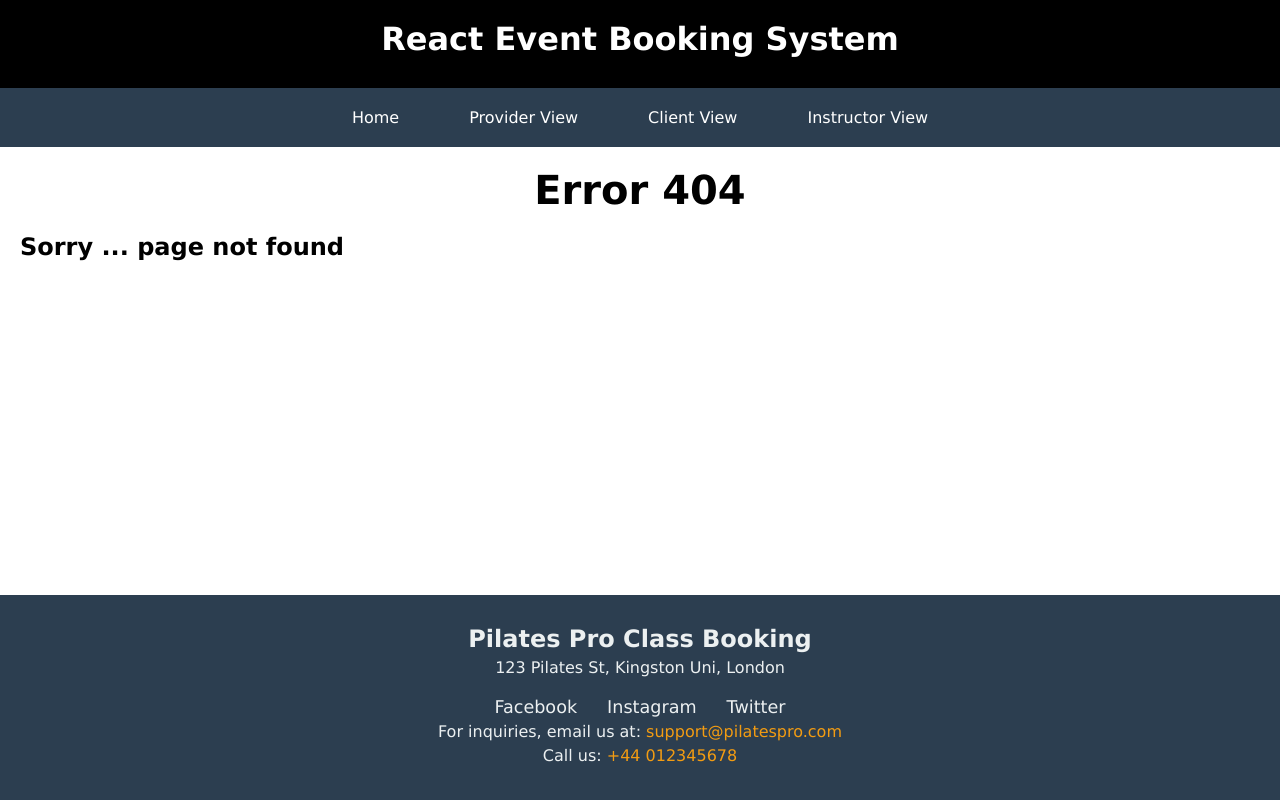
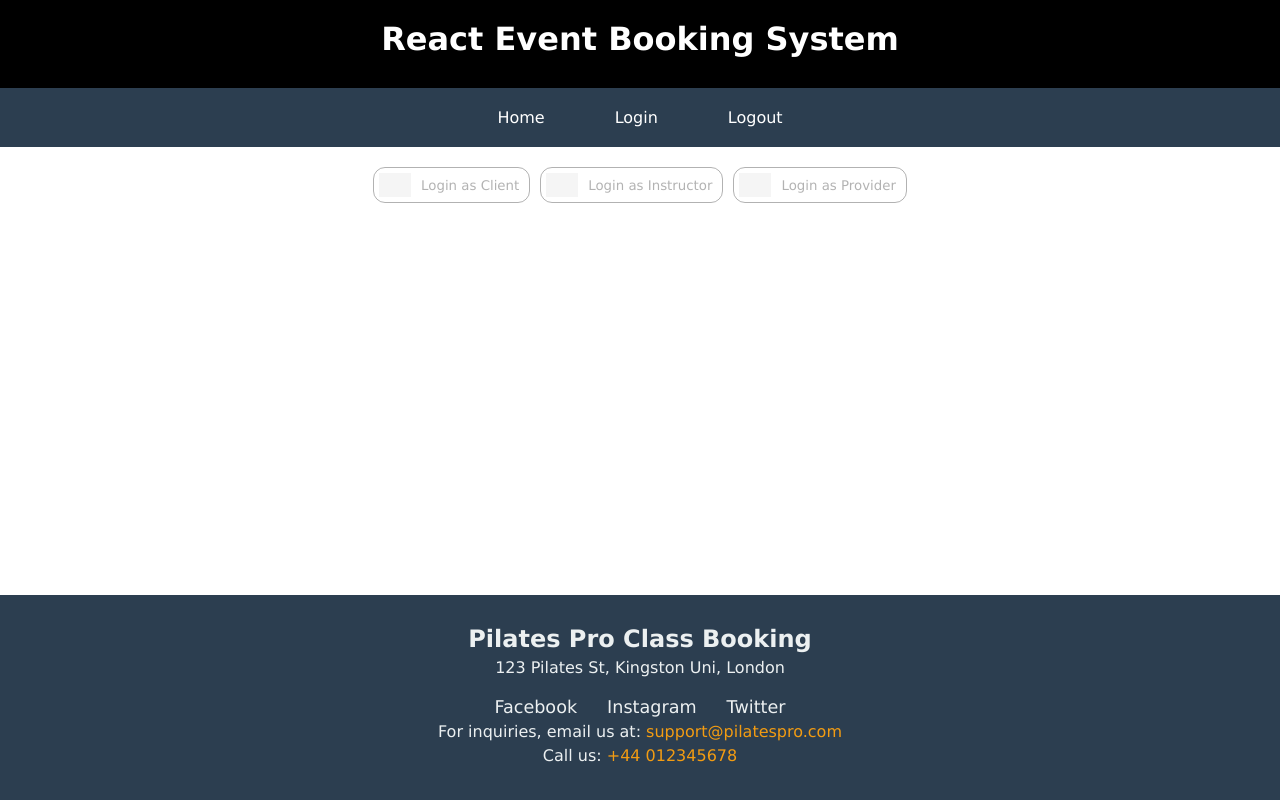
Before and after one commit to AlexanderDuya/React-CSE-Project, a React (Vite) app: page /Login in a window 1280 px wide. Built offline with nearby package versions, Linux system fonts and the light colour scheme; grey boxes are pictures that could not be loaded.

Commit message:
Login function created and working
We created useAuth, Login and amended navbar to show certain views depending on user type.

```diff
--- a/src/App.jsx
+++ b/src/App.jsx
@@ -8,13 +8,15 @@ import PageNotFound from "./components/viewss/404.jsx";
 import InstructorClasses from "./components/viewss/InstructorsClasses.jsx";
 import AddClassForm from "./components/viewss/AddClassForm.jsx";
 import AddClientForm from "./components/viewss/AddClientForm.jsx";
+import { AuthProvider } from "./components/UI/useAuth.jsx";
+import Login from "./components/viewss/Login.jsx";
 
 function App() {
-  const loggedInUser = "Alexander Duya";
 
   return (
+    <AuthProvider>
       <BrowserRouter>
-      <Layout loggedInUser={loggedInUser}>
+        <Layout>
           <Routes>
             <Route path="/" element={<Home />} />
 
@@ -30,10 +32,13 @@ function App() {
 
             <Route path="/Attendee" element={<Attendee />} />
 
+            <Route path="/Login" element={<Login />} />
+
             <Route path="/*" element={<PageNotFound />} />
           </Routes>
         </Layout>
       </BrowserRouter>
+    </AuthProvider>
   );
 }
 
--- /dev/null
+++ b/src/components/UI/useAuth.jsx
@@ -0,0 +1,33 @@
+import { createContext, useState } from "react";
+import { useContext } from 'react';
+
+const AuthContext = createContext(null);
+
+export const AuthProvider = ({children}) =>{
+    // Initialisation ------------------------------------------
+    const user = {
+        UserID: 1,
+        UserFirstname: "Guest",
+        UserUsertypeName: "Client"
+
+    }
+    // State ---------------------------------------------------
+    const [loggedInUser, setLoggedInUser] = useState(null);
+
+    // Handlers -------------------------------------
+
+    const login = (user) => setLoggedInUser(user);
+    const logout = () => setLoggedInUser(null);
+
+    // View ------------------------------------------
+
+    return (
+        <AuthContext.Provider value = {{loggedInUser,login,logout}}>
+            {children}
+        </AuthContext.Provider>
+
+    );
+
+}
+
+export const useAuth = () => useContext(AuthContext);
--- a/src/components/layoutt/Header.jsx
+++ b/src/components/layoutt/Header.jsx
@@ -1,9 +1,16 @@
 import "../layoutt/Header.scss";
+import { useAuth } from "../UI/useAuth.jsx";
 
-function Header(props) {
+function Header() {
+  const {loggedInUser} = useAuth();
+
   return (
     <header>
       <h1>React Event Booking System</h1>
+      {
+        loggedInUser &&
+          <p>Welcome {loggedInUser.UserFirstname} {loggedInUser.UserLastname}</p>
+      }
     </header>
   );
 }
--- a/src/components/layoutt/Navbar.jsx
+++ b/src/components/layoutt/Navbar.jsx
@@ -1,20 +1,68 @@
 import "../layoutt/Navbar.scss";
 import { NavLink } from "react-router-dom";
 
+import { useAuth } from "../UI/useAuth.jsx";
+
 function Navbar() {
+  // Initialisation ------------------------------------------
+  const { logout,loggedInUser } = useAuth();
+  // State ---------------------------------------------------
+  // Handlers ------------------------------------------------
+
+  // View -----------------------------------------------
   return (
     <nav>
+
       <div className="navItem">
         <NavLink to="/">Home</NavLink>
       </div>
+
+     {loggedInUser &&(
+        <>
+        {console.log(loggedInUser.UserUsertypeName)}
+
+        {loggedInUser.UserUsertypeName == "Provider"  &&(
+          <>
+          <div className="navItem">
+            <NavLink to="/ProviderClasses">Provider View</NavLink>
+          </div>
+
+          <div className="navItem">
+            <NavLink to="/ClientClasses">Client View</NavLink>
+          </div>
+
+          <div className="navItem">
+            <NavLink to="/InstructorsClasses">Instructor View</NavLink>
+          </div>
+          </>
+          )
+        }
+        {loggedInUser.UserUsertypeName == "Client"  &&(
+          <div className="navItem">
+            <NavLink to="/ClientClasses">Client View</NavLink>
+          </div>)
+        }
+
+        {loggedInUser.UserUsertypeName == "Instructor"  &&(
+          <>
+          <div className="navItem">
+            <NavLink to="/ClientClasses">Client View</NavLink>
+          </div>
+
+          <div className="navItem">
+            <NavLink to="/InstructorsClasses">Instructor View</NavLink>
+          </div>
+          </>
+          )
+       }
+        </>)
+      }
       <div className="navItem">
-        <NavLink to="/ProviderClasses">Provider View</NavLink>
+        <NavLink to="/Login">Login</NavLink>
       </div>
+
       <div className="navItem">
-        <NavLink to="/ClientClasses">Client View</NavLink>
-      </div>
-      <div className="navItem">
-        <NavLink to="/InstructorsClasses">Instructor View</NavLink>
+        <NavLink to="/" onClick={logout}>Logout</NavLink>
       </div>
     </nav>
   );
--- /dev/null
+++ b/src/components/viewss/Login.jsx
@@ -0,0 +1,84 @@
+import { useAuth } from "../UI/useAuth.jsx";
+import Action from "../UI/Actions.jsx";
+import { useNavigate } from "react-router-dom";
+
+function Login()
+{
+    // Initialisation --------------------------------------------------
+    const { login } = useAuth();
+    const navigate = useNavigate();
+
+    const client   = {
+        UserID: 1,
+        UserFirstname: "John",
+        UserLastname: "Williams",
+        UserEmail: "john.williams@example.com",
+        UserPhone: "+44 7911 123456",
+        UserDatejoined: "2023-02-15T00:00:00.000Z",
+        UserDateofbirth: "1997-09-03T00:00:00.000Z",
+        UserGenderID: 1,
+        UserUsertypeID: 1,
+        UserGenderName: "Male",
+        UserUsertypeName: "Client"
+    }
+
+    const instructor = {
+        UserID: 21,
+        UserFirstname: "Pamela",
+        UserLastname: "Wilson",
+        UserEmail: "pam.wilson@btinternet.com",
+        UserPhone: "+44 7911 123456",
+        UserDatejoined: "2021-01-05T00:00:00.000Z",
+        UserDateofbirth: "1981-11-22T00:00:00.000Z",
+        UserGenderID: 2,
+        UserUsertypeID: 2,
+        UserGenderName: "Female",
+        UserUsertypeName: "Instructor"
+    }
+
+    const provider = {
+        UserID: 35,
+        UserFirstname: "Bob",
+        UserLastname: "Charles",
+        UserEmail: "Bobbycharles@example.com",
+        UserPhone: "07922 432156",
+        UserDatejoined: "2025-02-25T00:00:00.000Z",
+        UserDateofbirth: "2002-09-03T00:00:00.000Z",
+        UserGenderID: 1,
+        UserUsertypeID: 3,
+        UserGenderName: "Male",
+        UserUsertypeName: "Provider"
+      }
+
+    // State ----------------------------------------------------
+
+    // Handlers --------------------------------------------------
+    const handleClient = ()=>{
+        login(client);
+        navigate("/ClientClasses");
+    }
+
+    const handleInstructor = () =>{
+        login(instructor);
+        navigate("/InstructorsClasses");
+    }
+
+    const handleProvider = () =>{
+        login(provider);
+        navigate("/ProviderClasses");
+    }
+
+    // View ------------------------------------------------------
+    return(
+        <Action.Tray>
+            <Action.Add showText buttonText="Login as Client" onClick={handleClient}/>
+
+            <Action.Add showText buttonText="Login as Instructor" onClick={handleInstructor}/>
+
+            <Action.Add showText buttonText="Login as Provider" onClick={handleProvider}/>
+        </Action.Tray>
+    );
+
+}
+
+export default Login;
```
Lines whose indentation alone changed are shown as unchanged.
